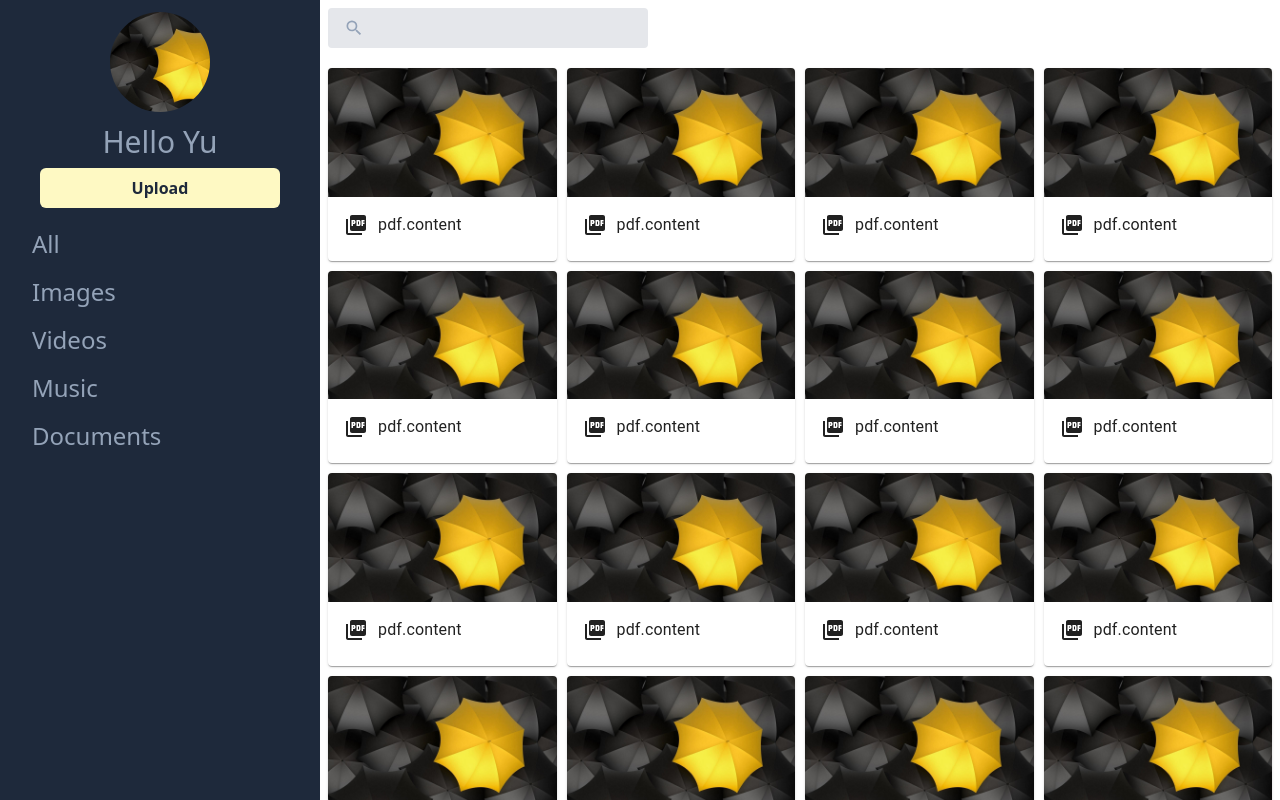
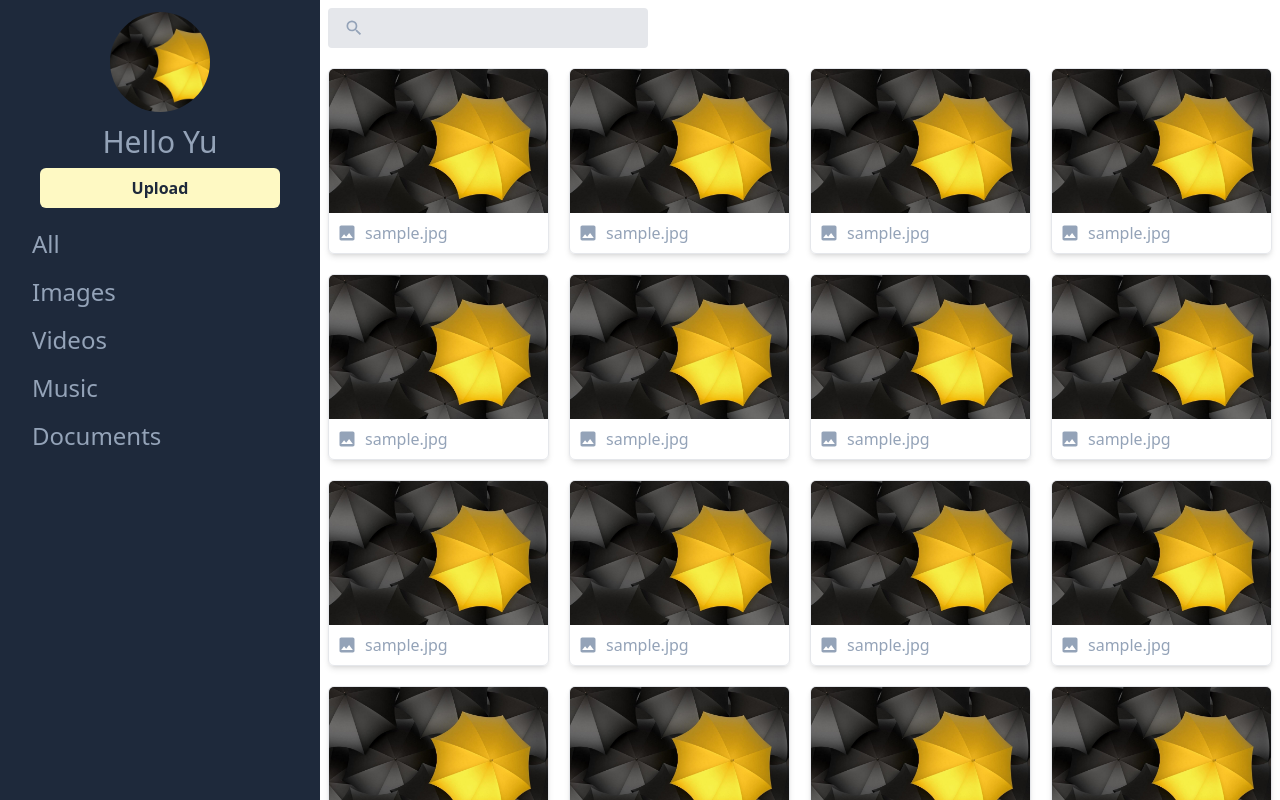
Before and after one commit to YuTakaki/cloud-store-client, a Next.js app: page / in a window 1280 px wide. Shown: the top 800 px of the page. Built offline with nearby package versions, Linux system fonts and the light colour scheme.

Commit message:
grid finish

```diff
--- a/components/dashboard/GridFiles.tsx
+++ b/components/dashboard/GridFiles.tsx
@@ -1,39 +1,35 @@
 import React from 'react'
-import { Card, CardContent, CardMedia, Typography } from '@mui/material';
-import { styled } from '@mui/styles';
+import Image from 'next/image';
 //icons
-import PictureAsPdfIcon from '@mui/icons-material/PictureAsPdf';
-
-const CustomGrid = styled('div')((({
-  display: 'grid',
-  gridGap: 10,
-  gridTemplateColumns: 'repeat(auto-fill,minmax(220px,1fr))',
-})));
+import {
+  MdImage
+} from "react-icons/md"
 
 const GridFiles = () => {
   return (
-    <CustomGrid>
-      {[...new Array(53)].map(_file => (
-        <Card key={_file}>
-          <CardMedia
-            component="img"
-            height="194"
-            src="images/sample.jpg"
-          />
-          <CardContent
-            sx={{
-              display: 'flex',
-              gridGap: '10px'
-            }}
-          >
-            <PictureAsPdfIcon />
-            <Typography>
-              pdf.content
-            </Typography>
-          </CardContent>
-        </Card>
+    <div className='grid gap-5' style={{
+      gridTemplateColumns: 'repeat(auto-fill,minmax(220px,1fr))'
+    }}>
+      {[...new Array(53)].map((_file, i) => (
+        <div
+          key={i}
+          className="border border-solid border-gray-200 rounded-md shadow-md overflow-hidden"
+        >
+          <figure className='w-full h-36 relative'>
+            <Image
+              className='object-cover'
+              layout='fill'
+              src="/images/sample.jpg"
+              alt=""
+            />
+          </figure>
+          <div className='flex gap-2 p-2 items-center'>
+            <MdImage size={20} />
+            <p>sample.jpg</p>
+          </div>
+        </div>
       ))}
-    </CustomGrid>
+    </div>
   )
 }
 
```
